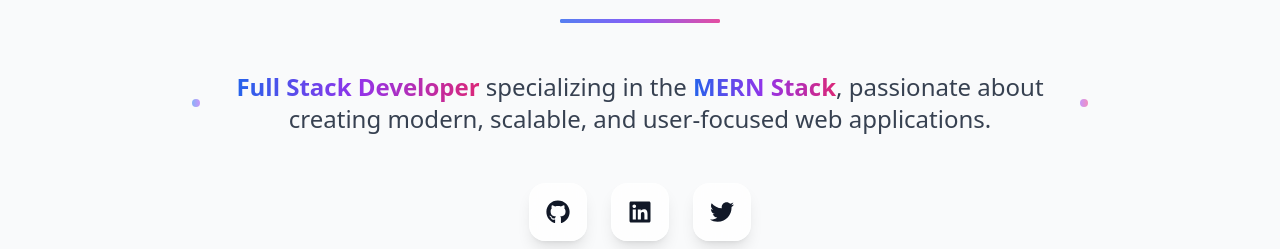
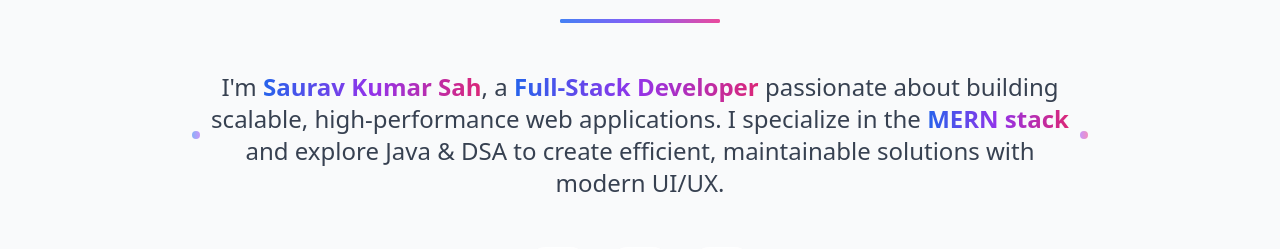
Before and after one commit to saurav-kumar-sah-dev/saurav-portfolio, a React (Vite) app in the folder client/: page / in a window 1280 px wide. Shown: the part 423-672 px from the top of the page. Built offline with nearby package versions, Linux system fonts and the light colour scheme; no server answers.

Commit message:
Update about me section with new introduction text

```diff
--- a/client/src/pages/About.jsx
+++ b/client/src/pages/About.jsx
@@ -768,15 +768,26 @@ export default function About() {
                 transition={{ duration: 0.8, delay: 0.2 }}
               >
                 <p className="text-base sm:text-lg md:text-xl lg:text-2xl text-gray-700 dark:text-gray-300 leading-relaxed">
-                  I am an enthusiastic and detail-oriented{" "}
+                  I'm{" "}
                   <span className="font-bold bg-gradient-to-r from-blue-600 to-purple-600 dark:from-blue-400 dark:to-purple-400 text-transparent bg-clip-text">
-                    MERN Stack Developer
-                  </span>{" "}
-                  dedicated to building secure, scalable, and responsive web applications.
+                    Saurav Kumar Sah
+                  </span>
+                  , a{" "}
+                  <span className="font-bold bg-gradient-to-r from-blue-600 to-purple-600 dark:from-blue-400 dark:to-purple-400 text-transparent bg-clip-text">
+                    Full-Stack Developer
+                  </span>
+                  {" "}passionate about building scalable, high-performance web applications with clean code, secure APIs, and modern UI/UX. I specialize in the{" "}
+                  <span className="font-bold bg-gradient-to-r from-blue-600 to-purple-600 dark:from-blue-400 dark:to-purple-400 text-transparent bg-clip-text">
+                    MERN stack
+                  </span>
+                  {" "}(MongoDB, Express.js, React.js, Node.js) to create efficient and maintainable solutions.
                 </p>
                 <p className="text-sm sm:text-base md:text-lg text-gray-600 dark:text-gray-400 leading-relaxed">
-                  Passionate about clean code, modern technologies, and collaborative development. I focus on
-                  delivering exceptional digital experiences that combine innovation with reliability.
+                  I also explore{" "}
+                  <span className="font-bold bg-gradient-to-r from-blue-600 to-purple-600 dark:from-blue-400 dark:to-purple-400 text-transparent bg-clip-text">
+                    Java and DSA
+                  </span>
+                  {" "}to strengthen my problem-solving and backend logic. I enjoy working on real-world projects, focusing on performance optimization, authentication, payments, and real-time features that enhance user experience.
                 </p>
               </motion.div>
 
--- a/client/src/pages/Home.jsx
+++ b/client/src/pages/Home.jsx
@@ -248,14 +248,19 @@ export default function Home() {
           >
             <div className="relative">
               <p className="text-base sm:text-lg md:text-xl lg:text-2xl text-gray-700 dark:text-gray-300 leading-relaxed">
+                I'm{" "}
                 <span className="font-bold bg-gradient-to-r from-blue-600 via-purple-600 to-pink-600 dark:from-blue-400 dark:via-purple-400 dark:to-pink-400 text-transparent bg-clip-text">
-                  Full Stack Developer
+                  Saurav Kumar Sah
                 </span>
-                {" "}specializing in the{" "}
+                , a{" "}
                 <span className="font-bold bg-gradient-to-r from-blue-600 via-purple-600 to-pink-600 dark:from-blue-400 dark:via-purple-400 dark:to-pink-400 text-transparent bg-clip-text">
-                  MERN Stack
+                  Full-Stack Developer
                 </span>
-                , passionate about creating modern, scalable, and user-focused web applications.
+                {" "}passionate about building scalable, high-performance web applications. I specialize in the{" "}
+                <span className="font-bold bg-gradient-to-r from-blue-600 via-purple-600 to-pink-600 dark:from-blue-400 dark:via-purple-400 dark:to-pink-400 text-transparent bg-clip-text">
+                  MERN stack
+                </span>
+                {" "}and explore Java & DSA to create efficient, maintainable solutions with modern UI/UX.
               </p>
 
               {/* Decorative elements */}
```
